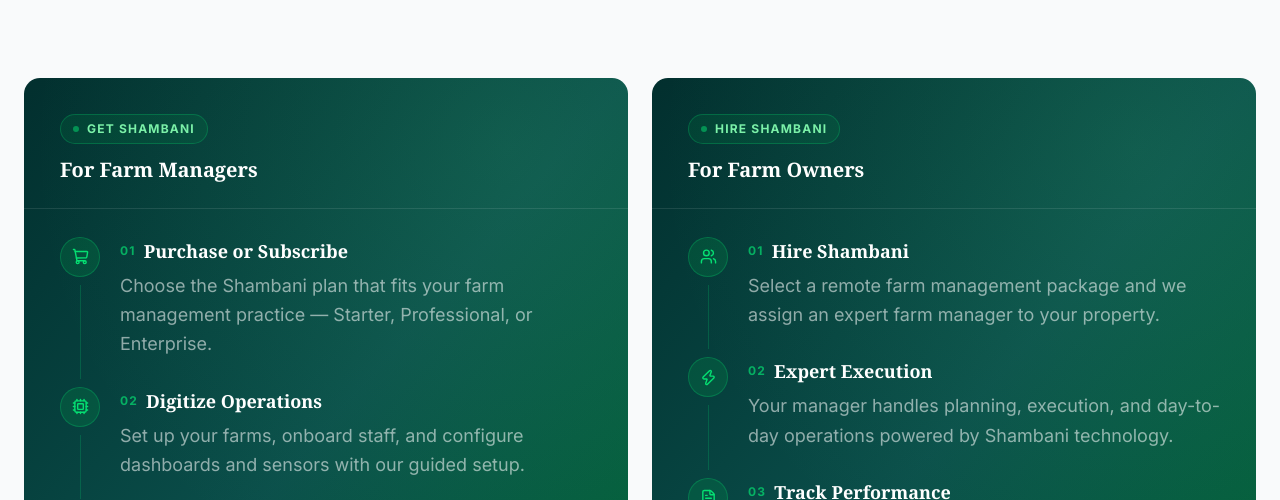
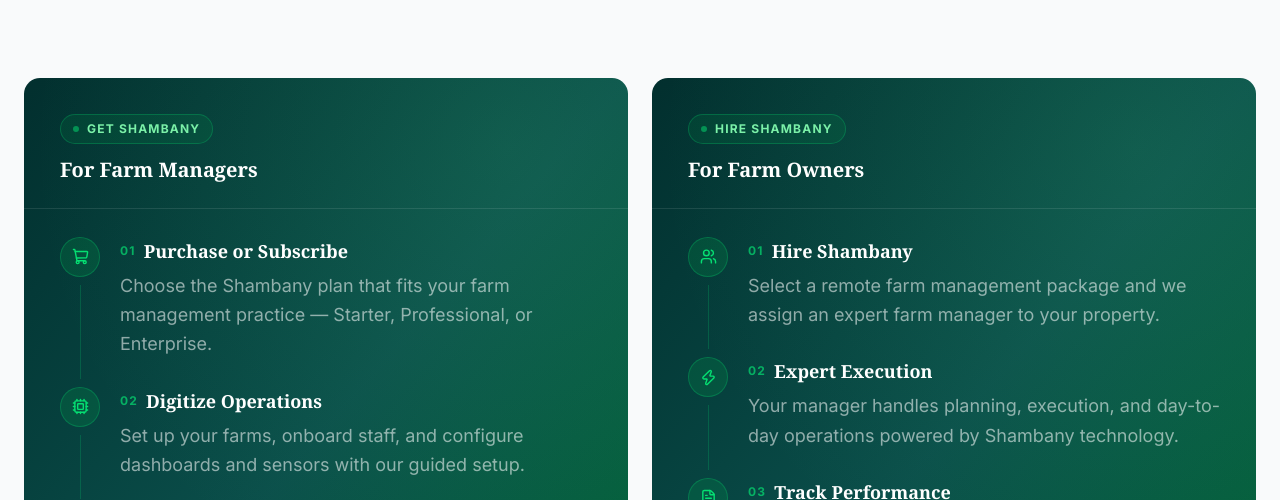
Before and after one commit to khayanga/arbarne, a Next.js app: page /pricing in a window 1280 px wide. Shown: the part 2460-2960 px from the top of the page. Built offline with nearby package versions, Linux system fonts and the light colour scheme.

Commit message:
shambany typos

```diff
--- a/components/Footer.tsx
+++ b/components/Footer.tsx
@@ -6,7 +6,7 @@
   Product: [
     { label: 'Shambany Platform', href: '/' },
     { label: 'Business Model', href: '/pricing' },
-    { label: 'Pricing', href: '/business#pricing' },
+    { label: 'Pricing', href: '/pricing#pricing' },
     { label: 'Resources', href: '/resources' },
   ],
   Company: [
@@ -51,14 +51,14 @@
           </div>
 
           <div className="flex flex-col sm:flex-row gap-3">
-            <Link
+            {/* <Link
               href="/shambani"
               className="px-6 py-3 bg-green-500 font-semibold text-sm rounded-[0.5rem] hover:bg-green-400 transition"
             >
               Get Started
-            </Link>
+            </Link> */}
             <Link
-              href="/business"
+              href="/#contact"
               className="px-6 py-3 border border-white/20 text-sm rounded-[0.5rem] hover:bg-white/10 transition"
             >
               Request Demo
--- a/components/business/AudienceTabs.tsx
+++ b/components/business/AudienceTabs.tsx
@@ -50,7 +50,7 @@
       heading: "Remote Farm Management Services (for Clients)",
       points: [
         "Full-service farm management — planning → execution → monitoring",
-        "Expert farm managers using Shambani tech to maximize results",
+        "Expert farm managers using Shambany tech to maximize results",
         "Data-driven reporting for transparency and performance",
         "Scalable, professional operations for any farm size",
       ],
@@ -70,7 +70,7 @@
       {
         icon: Users,
         title: "Hire farm management services",
-        body: "Professional agronomists and management teams run your farm using Shambani technology.",
+        body: "Professional agronomists and management teams run your farm using Shambany technology.",
       },
       {
         icon: ShieldCheck,
@@ -93,7 +93,7 @@
       points: [
         "Dedicated farm manager assigned to your property",
         "Weekly performance and activity reports",
-        "Real-time monitoring via Shambani dashboard access",
+        "Real-time monitoring via Shambany dashboard access",
         "Year-round planning, execution, and post-season analysis",
       ],
     },
@@ -119,7 +119,7 @@
             <h2
               className="font-bold text-teal-900 leading-tight"
               style={{
-                fontFamily: "Georgia, serif",
+                fontFamily: "Georgia",
                 fontSize: "clamp(1.8rem, 3.5vw, 2.8rem)",
               }}
             >
--- a/components/business/Pricing.tsx
+++ b/components/business/Pricing.tsx
@@ -39,7 +39,7 @@
   {
     name: 'Advanced',
     desc: 'Technology monitoring + detailed analytics',
-    features: ['Everything in Basic', 'Shambani tech integration', 'Real-time monitoring dashboards', 'Bi-weekly detailed analytics', 'Pest & disease alerts'],
+    features: ['Everything in Basic', 'Shambany tech integration', 'Real-time monitoring dashboards', 'Bi-weekly detailed analytics', 'Pest & disease alerts'],
   },
   {
     name: 'Premium',
@@ -71,7 +71,7 @@
               </div>
               <h2
                 className="font-bold text-teal-900 leading-tight"
-                style={{ fontFamily: 'Georgia, serif', fontSize: 'clamp(1.8rem, 3.5vw, 2.6rem)' }}
+                style={{ fontFamily: 'Georgia', fontSize: 'clamp(1.8rem, 3.5vw, 2.6rem)' }}
               >
                 Farm Management Technology
               </h2>
@@ -117,7 +117,7 @@
                   <div className="mb-6">
                     <h3
                       className={`font-bold text-xl mb-1 ${highlight ? 'text-white' : 'text-teal-900'}`}
-                      style={{ fontFamily: 'Georgia, serif' }}
+                      style={{ fontFamily: 'Georgia' }}
                     >
                       {name}
                     </h3>
@@ -125,7 +125,7 @@
                     <div className="flex items-baseline gap-1">
                       <span
                         className={`font-bold leading-none ${highlight ? 'text-white' : 'text-teal-900'}`}
-                        style={{ fontFamily: 'Georgia, serif', fontSize: price === 'Custom' ? '2rem' : '2.2rem' }}
+                        style={{ fontFamily: 'Georgia', fontSize: price === 'Custom' ? '2rem' : '2.2rem' }}
                       >
                         {price}
                       </span>
@@ -159,7 +159,7 @@
                         ? 'bg-green-500 hover:bg-green-400 text-white'
                         : 'bg-teal-900 hover:bg-teal-800 text-white'
                     }`}
-                    style={{ fontFamily: 'Georgia, serif' }}
+                    style={{ fontFamily: 'Georgia' }}
                   >
                     {cta}
                     <ArrowRight size={15} className="group-hover:translate-x-0.5 transition-transform duration-200" />
@@ -184,7 +184,7 @@
               </div>
               <h2
                 className="font-bold text-teal-900 leading-tight"
-                style={{ fontFamily: 'Georgia, serif', fontSize: 'clamp(1.8rem, 3.5vw, 2.6rem)' }}
+                style={{ fontFamily: 'Georgia', fontSize: 'clamp(1.8rem, 3.5vw, 2.6rem)' }}
               >
                 Remote Farm <br/>Management Services
               </h2>
@@ -246,7 +246,7 @@
       {/* Price */}
       <div className="mb-10 pb-10 border-b border-green-500/50">
         <div className="flex items-baseline text-white">
-          <span style={{ fontFamily: 'Georgia, serif', fontSize: '4.5rem' }}>
+          <span style={{ fontFamily: 'Georgia', fontSize: '4.5rem' }}>
             9,999
           </span>
           <span className="ml-3 text-lg font-medium text-slate-300">
--- a/components/business/Works.tsx
+++ b/components/business/Works.tsx
@@ -4,9 +4,9 @@
 const tracks = [
   {
     audience: 'For Farm Managers',
-    sub: 'Get Shambani',
+    sub: 'Get Shambany',
     steps: [
-      { icon: ShoppingCart, title: 'Purchase or Subscribe', body: 'Choose the Shambani plan that fits your farm management practice — Starter, Professional, or Enterprise.' },
+      { icon: ShoppingCart, title: 'Purchase or Subscribe', body: 'Choose the Shambany plan that fits your farm management practice — Starter, Professional, or Enterprise.' },
       { icon: Cpu, title: 'Digitize Operations', body: 'Set up your farms, onboard staff, and configure dashboards and sensors with our guided setup.' },
       { icon: Settings, title: 'Manage Farms Efficiently', body: 'Run operations, track inputs, manage teams, and monitor farm health all from one platform.' },
       { icon: BarChart3, title: 'Generate Insights & Reports', body: 'Deliver professional, data-driven performance reports to your farm owner clients.' },
@@ -14,10 +14,10 @@
   },
   {
     audience: 'For Farm Owners',
-    sub: 'Hire Shambani',
+    sub: 'Hire Shambany',
     steps: [
-      { icon: Users, title: 'Hire Shambani', body: 'Select a remote farm management package and we assign an expert farm manager to your property.' },
-      { icon: Zap, title: 'Expert Execution', body: 'Your manager handles planning, execution, and day-to-day operations powered by Shambani technology.' },
+      { icon: Users, title: 'Hire Shambany', body: 'Select a remote farm management package and we assign an expert farm manager to your property.' },
+      { icon: Zap, title: 'Expert Execution', body: 'Your manager handles planning, execution, and day-to-day operations powered by Shambany technology.' },
       { icon: FileText, title: 'Track Performance', body: 'Receive regular reports with clear data on yields, expenses, activities, and outcomes.' },
       { icon: TrendingUp, title: 'Improve Yields & Profitability', body: 'Benefit from data-informed decisions that increase yields and reduce operational costs season after season.' },
     ],
@@ -40,7 +40,7 @@
           </div>
           <h2
             className="font-bold text-teal-900 leading-tight"
-            style={{ fontFamily: 'Georgia, serif', fontSize: 'clamp(1.8rem, 3.5vw, 2.8rem)' }}
+            style={{ fontFamily: 'Georgia', fontSize: 'clamp(1.8rem, 3.5vw, 2.8rem)' }}
           >
             Your path to a smarter farm.
           </h2>
@@ -68,7 +68,7 @@
 
                 <h3
                   className="text-white font-bold text-xl"
-                  style={{ fontFamily: 'Georgia, serif' }}
+                  style={{ fontFamily: 'Georgia' }}
                 >
                   {audience}
                 </h3>
@@ -99,7 +99,7 @@
 
                         <h4
                           className="text-white font-bold text-lg"
-                          style={{ fontFamily: 'Georgia, serif' }}
+                          style={{ fontFamily: 'Georgia' }}
                         >
                           {title}
                         </h4>
```
